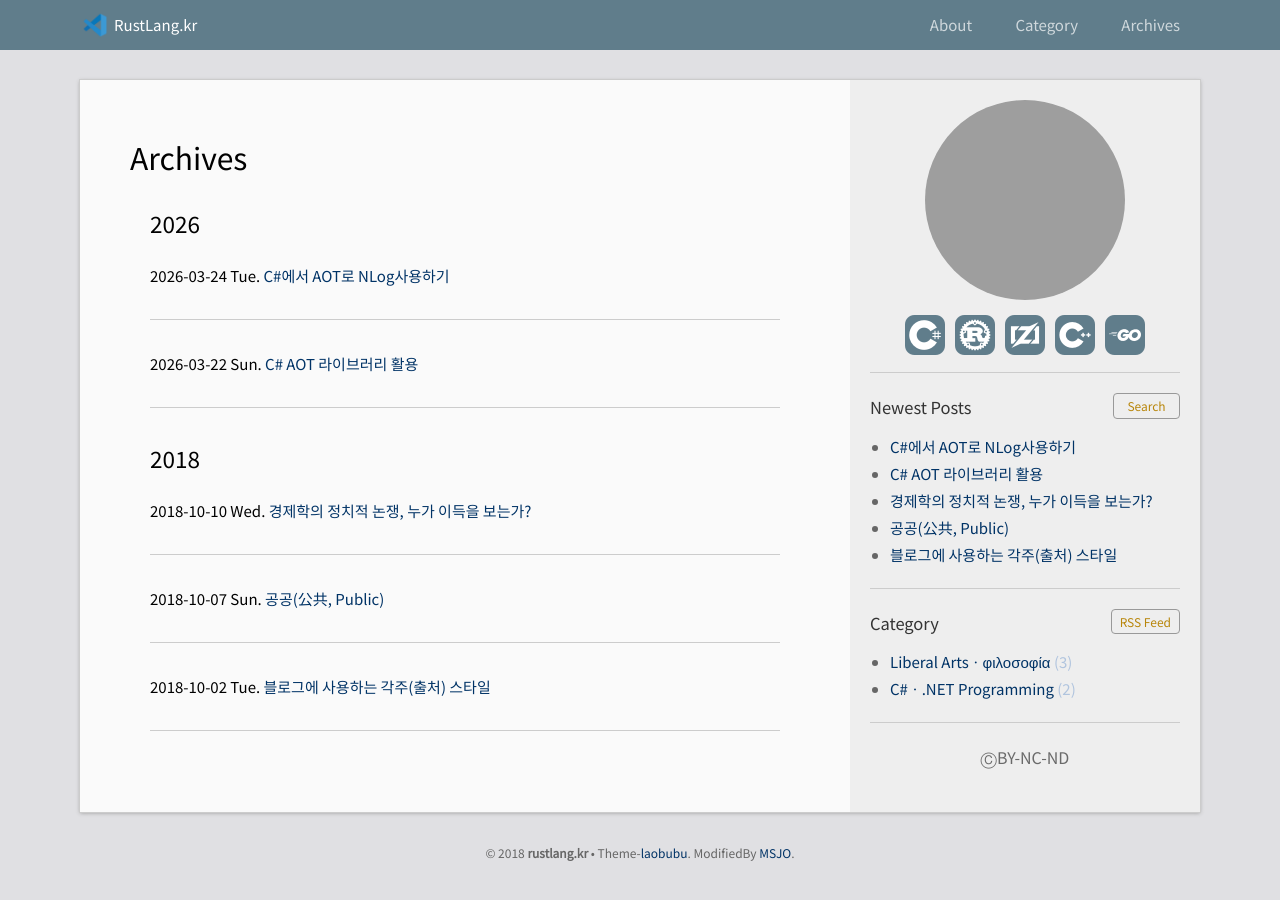
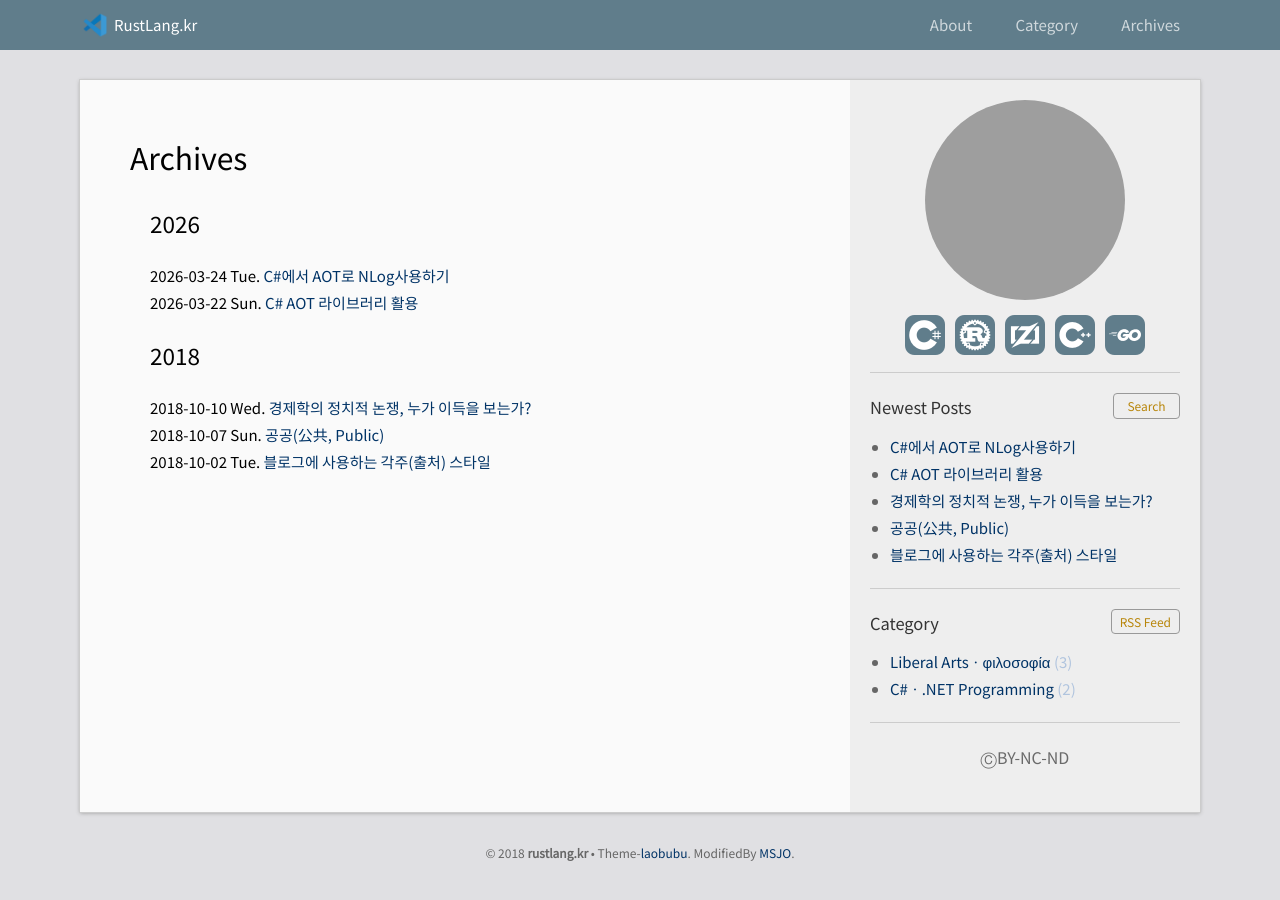
Before and after one commit to DebugJO/rustlang, a Jekyll site: the page built from archives.html, in a window 1280 px wide. Built offline with Jekyll 4.4.1, drawn with Linux system fonts in a browser that asks for light colours; grey boxes are pictures that could not be loaded.

Commit message:
Update archives.html

```diff
--- a/archives.html
+++ b/archives.html
@@ -23,7 +23,7 @@ type: page
               {% endif %}
             {% endunless %}
 
-            <li>
+            <li style="padding-bottom: 0px; border-bottom: 0px solid #CCC; margin-bottom: 0px;">
                 <time>
                 {{ post.date | date:"%F" }} {{ post.date | date: "%a" }}.
                 </time>
```
